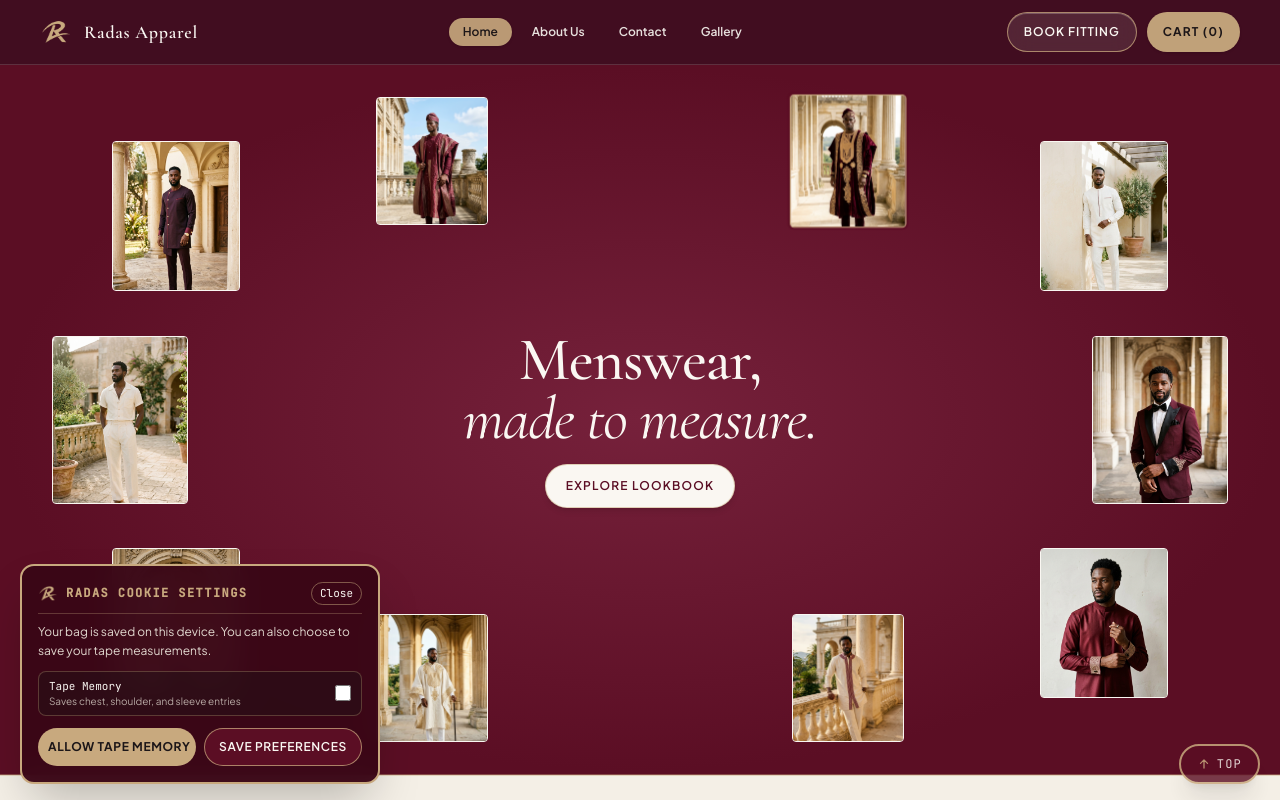
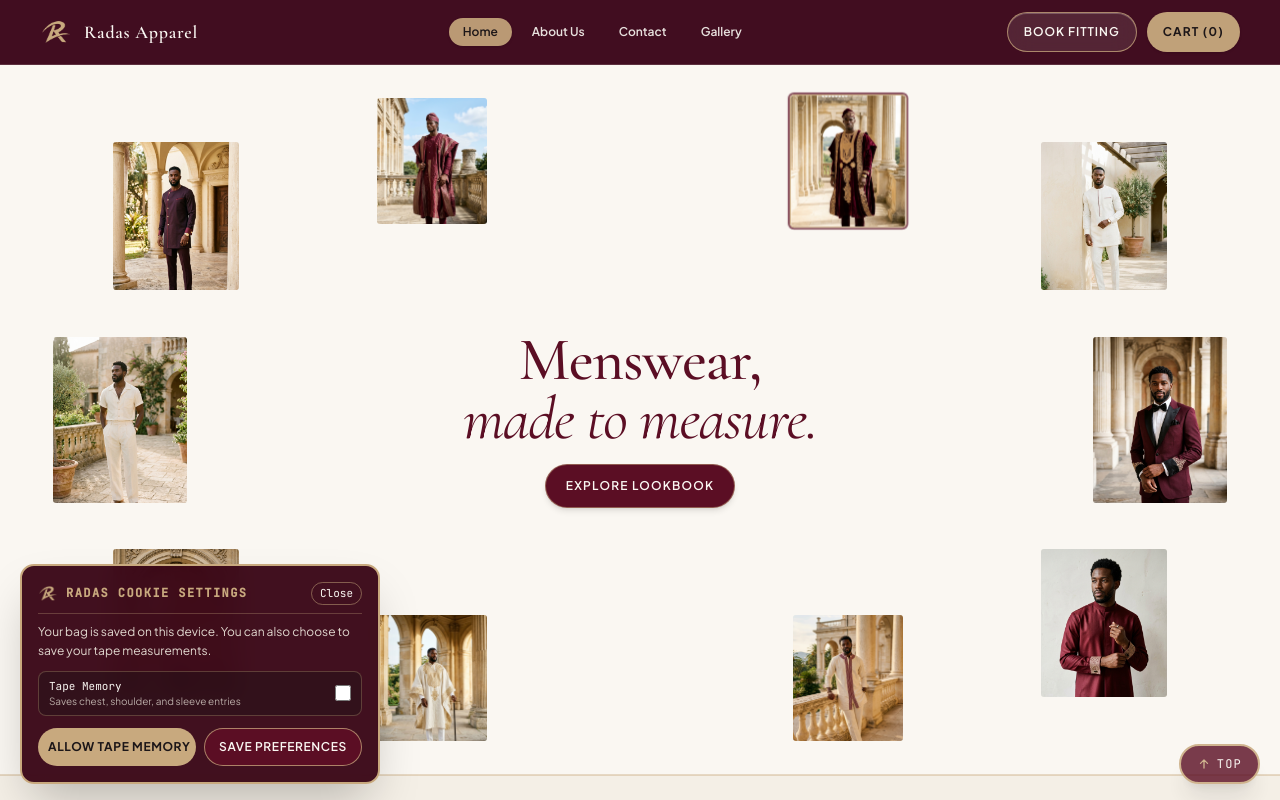
Before and after one commit to Larriee02/RadasApparel, a React (Vite) app: page / in a window 1280 px wide. Shown: the top 800 px of the page. Built offline with nearby package versions, Linux system fonts and the light colour scheme.

Commit message:
Restore ivory background to the orbit hero

```diff
--- a/src/components/HeroTemplates.jsx
+++ b/src/components/HeroTemplates.jsx
@@ -141,7 +141,7 @@ export function OrbitHero({ onOpenGalleryOutfit }) {
       onMouseLeave={handleMouseLeave}
       onTouchMove={handleTouchMove}
       onTouchEnd={handleMouseLeave}
-      className="relative house-hero text-[#FAF7F2] py-3.5 sm:py-5 md:py-6 md:min-h-[590px] md:h-[calc(100svh-68px)] md:max-h-[710px] overflow-hidden border-b border-[#C8A97E]/40 flex flex-col justify-between"
+      className="relative house-hero text-[#5B0E24] py-3.5 sm:py-5 md:py-6 md:min-h-[590px] md:h-[calc(100svh-68px)] md:max-h-[710px] overflow-hidden border-b border-[#C8A97E]/40 flex flex-col justify-between"
     >
       {/* Main 1280px 3D Spatial Orbit Stage */}
       <div className="relative flex-1 w-full max-w-[1280px] mx-auto px-0 sm:px-6 md:px-10 min-h-[420px] sm:min-h-[540px] md:min-h-0 flex items-center justify-center my-0.5 md:my-1 perspective-stage">
@@ -232,7 +232,7 @@ export function OrbitHero({ onOpenGalleryOutfit }) {
           <div className="relative z-10">
             <h1
               id="hero-orbit-h1"
-              className="font-serif-display text-[1.55rem] sm:text-3xl md:text-[3.8rem] font-medium text-[#FAF7F2] leading-[1.02] md:leading-[0.96] tracking-[-0.02em]"
+              className="font-serif-display text-[1.55rem] sm:text-3xl md:text-[3.8rem] font-medium text-[#5B0E24] leading-[1.02] md:leading-[0.96] tracking-[-0.02em]"
             >
               <MaskLine delay={0} reduceMotion={reduceMotion}>
                 Menswear,
@@ -250,7 +250,7 @@ export function OrbitHero({ onOpenGalleryOutfit }) {
                 whileHover={reduceMotion ? undefined : { y: -1 }}
                 whileTap={reduceMotion ? undefined : { y: 1, scale: 0.985 }}
                 transition={{ duration: 0.12, ease: EASE_UI }}
-                className="px-2.5 sm:px-5 min-h-[28px] sm:min-h-[44px] rounded-full bg-[#FAF7F2] hover:bg-white text-[#5B0E24] border border-[#C8A97E]/50 font-sans-ui text-[9px] sm:text-xs font-semibold uppercase tracking-[0.05em] sm:tracking-[0.1em] shadow-md transition-colors cursor-pointer whitespace-nowrap"
+                className="px-2.5 sm:px-5 min-h-[28px] sm:min-h-[44px] rounded-full bg-[#5B0E24] hover:bg-[#3A0716] text-[#FAF7F2] border border-[#C8A97E]/50 font-sans-ui text-[9px] sm:text-xs font-semibold uppercase tracking-[0.05em] sm:tracking-[0.1em] shadow-md transition-colors cursor-pointer whitespace-nowrap"
               >
                 Explore Lookbook
               </motion.button>
--- a/src/index.css
+++ b/src/index.css
@@ -240,7 +240,7 @@
 .atelier-details:last-child { margin-bottom: 3rem; }
 
 :root { --house-wine: #5b0e24; --house-paper: #faf7f2; }
-.house-hero { background: radial-gradient(ellipse at center, #76213b, var(--house-wine) 70%); }
+.house-hero { background: var(--house-paper); }
 .house-masthead { background: var(--house-wine); color: var(--house-paper); }
 .house-masthead > div {
   display: flex; align-items: end; justify-content: space-between; gap: 1.5rem;
```
